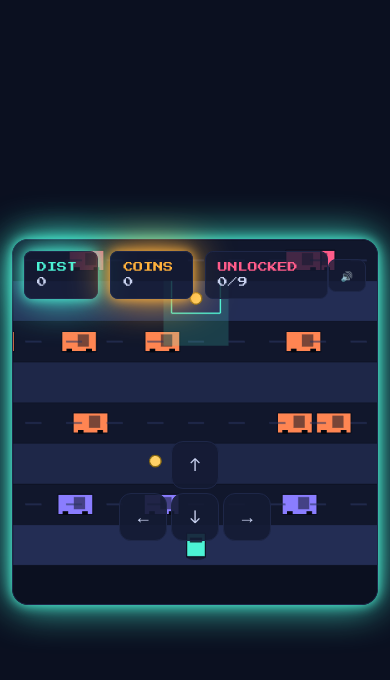
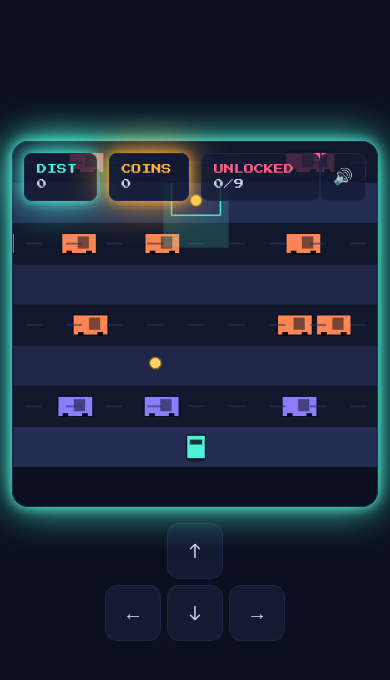
Before and after one commit to manveerplaha/Crosspath, a Next.js app: page / in a window 390 px wide. Both pictures are taken after a click on the button "PLAY". Shown: the top 680 px of the page. Built offline with nearby package versions, Linux system fonts and the light colour scheme.

Commit message:
Move mobile D-pad below the game canvas

```diff
--- a/src/components/GameRoot.tsx
+++ b/src/components/GameRoot.tsx
@@ -1,27 +1,17 @@
 "use client";
 
-/**
- * GameRoot is the ONE place in this app that touches Phaser, directly or
- * transitively. It is always loaded via next/dynamic with { ssr: false }
- * (see page.tsx) — Next.js then skips rendering this component (and
- * everything it imports) on the server entirely, so nothing here can ever
- * throw "window is not defined" during SSR.
- *
- * Do not add a static top-level `import "phaser"` (or a type import from
- * it) to ANY file that is reachable from a server-rendered path. Phaser's
- * package touches `window`/`navigator` at module-evaluation time, not
- * lazily, so even a type-only import can be enough for some bundlers to
- * pull the real module into a server chunk. Inside this file and its
- * children, Phaser is only ever loaded with a runtime `await import("phaser")`.
- */
 import PhaserGame from "@/components/PhaserGame";
 import HUD from "@/components/HUD";
+import MobileControls from "@/components/MobileControls";
 
 export default function GameRoot() {
   return (
-    <div className="relative w-full">
-      <PhaserGame />
-      <HUD />
+    <div className="flex w-full flex-col items-center">
+      <div className="relative w-full">
+        <PhaserGame />
+        <HUD />
+      </div>
+      <MobileControls />
     </div>
   );
 }
--- a/src/components/HUD.tsx
+++ b/src/components/HUD.tsx
@@ -1,14 +1,7 @@
 "use client";
 
-import { motion } from "framer-motion";
 import { useGameStore } from "@/store/useGameStore";
 import { DISTRICTS } from "@/data/districts";
-import type { Direction } from "@/game/entities/Player";
-
-function pressDPad(dir: Direction) {
-  const fn = (window as unknown as { crossPathMove?: (d: Direction) => void }).crossPathMove;
-  fn?.(dir);
-}
 
 export default function HUD() {
   const score = useGameStore((s) => s.score);
@@ -18,9 +11,8 @@ export default function HUD() {
   const toggleMuted = useGameStore((s) => s.toggleMuted);
 
   return (
-    <div className="pointer-events-none absolute inset-0 flex flex-col justify-between p-3 sm:p-5">
-      <div className="pointer-events-auto flex items-center justify-between font-display text-[10px] text-mist sm:text-xs">
-        <div className="flex gap-3">
+    <div className="pointer-events-none absolute inset-x-0 top-0 flex justify-between p-3 sm:p-5">
+      <div className="pointer-events-auto flex items-center gap-3 font-display text-[10px] text-mist sm:text-xs">
         <div className="rounded-lg border border-duskLight bg-dusk/80 px-3 py-2 shadow-neon">
           <span className="text-neon">DIST</span> {score}
         </div>
@@ -33,39 +25,11 @@ export default function HUD() {
       </div>
       <button
         onClick={toggleMuted}
-          className="rounded-lg border border-duskLight bg-dusk/80 px-3 py-2 text-mist transition hover:border-neon hover:text-neon"
+        className="pointer-events-auto rounded-lg border border-duskLight bg-dusk/80 px-3 py-2 text-mist transition hover:border-neon hover:text-neon"
         aria-label={muted ? "Unmute" : "Mute"}
       >
         {muted ? "🔇" : "🔊"}
       </button>
     </div>
-
-      <div className="pointer-events-auto flex items-end justify-center gap-2 sm:hidden">
-        <DPad />
-      </div>
-    </div>
   );
 }
-
-function DPad() {
-  const btn =
-    "h-12 w-12 rounded-xl border border-duskLight bg-dusk/90 text-mist active:bg-neon/20 active:border-neon flex items-center justify-center text-lg select-none";
-  return (
-    <motion.div initial={{ opacity: 0, y: 20 }} animate={{ opacity: 1, y: 0 }} className="grid grid-cols-3 grid-rows-3 gap-1">
-      <div />
-      <button className={btn} onClick={() => pressDPad("up")} aria-label="Move up">
-        ↑
-      </button>
-      <div />
-      <button className={btn} onClick={() => pressDPad("left")} aria-label="Move left">
-        ←
-      </button>
-      <button className={btn} onClick={() => pressDPad("down")} aria-label="Move down">
-        ↓
-      </button>
-      <button className={btn} onClick={() => pressDPad("right")} aria-label="Move right">
-        →
-      </button>
-    </motion.div>
-  );
-}
--- /dev/null
+++ b/src/components/MobileControls.tsx
@@ -0,0 +1,37 @@
+"use client";
+
+import { motion } from "framer-motion";
+import type { Direction } from "@/game/entities/Player";
+
+function pressDPad(dir: Direction) {
+  const fn = (window as unknown as { crossPathMove?: (d: Direction) => void }).crossPathMove;
+  fn?.(dir);
+}
+
+export default function MobileControls() {
+  const btn =
+    "h-14 w-14 rounded-xl border border-duskLight bg-dusk/90 text-mist active:bg-neon/20 active:border-neon flex items-center justify-center text-xl select-none";
+  return (
+    <motion.div
+      initial={{ opacity: 0, y: 12 }}
+      animate={{ opacity: 1, y: 0 }}
+      className="mt-4 grid grid-cols-3 grid-rows-3 justify-center gap-1.5 sm:hidden"
+      style={{ justifySelf: "center" }}
+    >
+      <div />
+      <button className={btn} onClick={() => pressDPad("up")} aria-label="Move up">
+        ↑
+      </button>
+      <div />
+      <button className={btn} onClick={() => pressDPad("left")} aria-label="Move left">
+        ←
+      </button>
+      <button className={btn} onClick={() => pressDPad("down")} aria-label="Move down">
+        ↓
+      </button>
+      <button className={btn} onClick={() => pressDPad("right")} aria-label="Move right">
+        →
+      </button>
+    </motion.div>
+  );
+}
```
Lines whose indentation alone changed are shown as unchanged.
